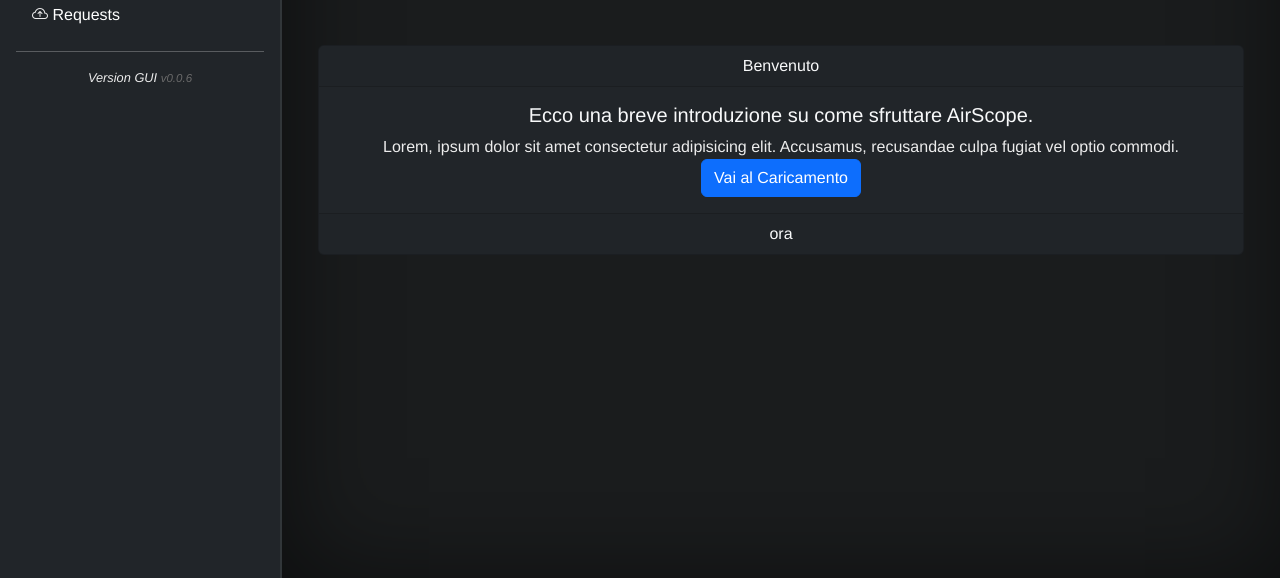
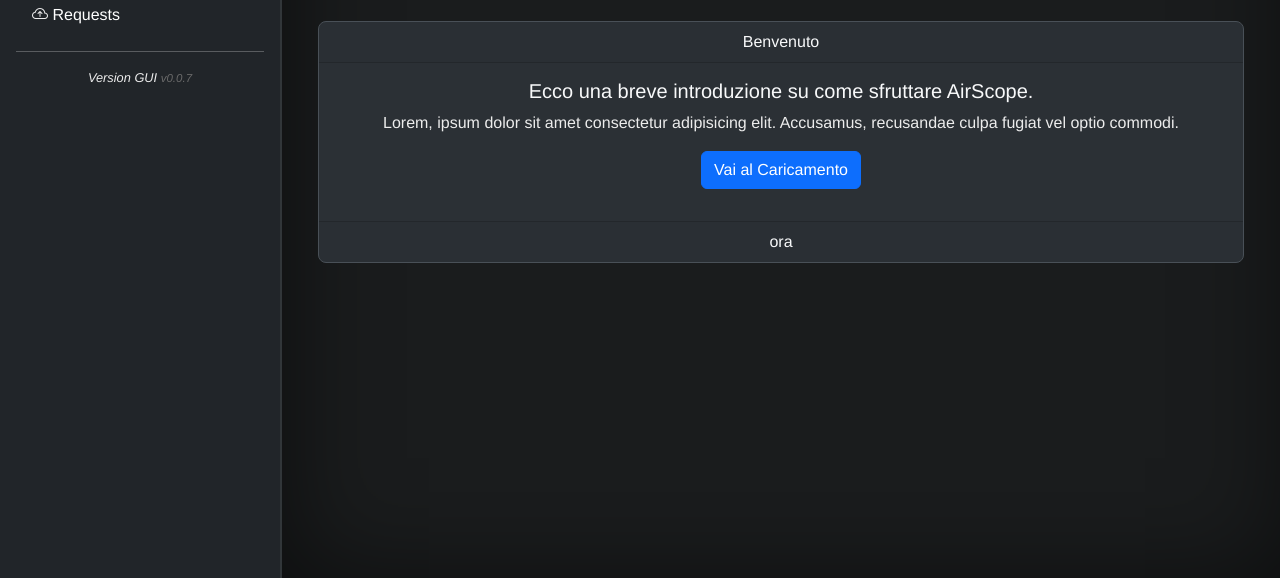
Before and after one commit to c-samuele/AirScope, a website: page public/service.html in a window 1280 px wide. Shown: the part 222-800 px from the top of the page. Drawn offline with nearby package versions, Linux system fonts and the light colour scheme; no server answers.

Commit message:
v0.0.7 GUI - aggiornato tutti i container con container-general

```diff
--- a/public/assets/main.js
+++ b/public/assets/main.js
@@ -1,5 +1,5 @@
 // Versione GUI --------------------------------------------------------------|
-const version = "v0.0.6";
+const version = "v0.0.7";
 const versionElements = document.querySelectorAll(".version-number");
 
 for (const el of versionElements) {
--- a/public/assets/style.css
+++ b/public/assets/style.css
@@ -210,7 +210,7 @@
 
 }
 .file-item{
-background-color: red;
+
 }
 
 /* END ZONA FILE LIST ********************************/
@@ -260,3 +260,9 @@
   width: 100% !important;
   height: 400px !important;
 }
+
+.container-general{
+  background-color: rgba(var(--bs-tertiary-bg-rgb), 1);
+  border: 1px solid var(--bs-border-color) !important;
+  width: 100%;
+}
--- a/public/services/dashboard.html
+++ b/public/services/dashboard.html
@@ -37,13 +37,13 @@
     </div>
   </section>
 
-  <section class="py-5">
-    <div class="card bg-dark text-center">
+  <section class="py-4">
+    <div class="card container-general rounded-3 text-center">
       <div class="card-header text-light">Benvenuto</div>
       <div class="card-body">
         <h5 class="card-title text-light">Ecco una breve introduzione su come sfruttare AirScope.</h5>
         <p class="card-text">Lorem, ipsum dolor sit amet consectetur adipisicing elit. Accusamus, recusandae culpa fugiat vel optio commodi.</p>
-        <a href="#" class="btn btn-primary">Vai al Caricamento</a>
+        <a href="#" class="btn m-3 btn-primary">Vai al Caricamento</a>
       </div>
       <div class="card-footer text-light">ora</div>
     </div>
```
Also changed, not shown: public/services/analytics.html (+4 -2 lines), public/services/request.html (+2 -2 lines).
